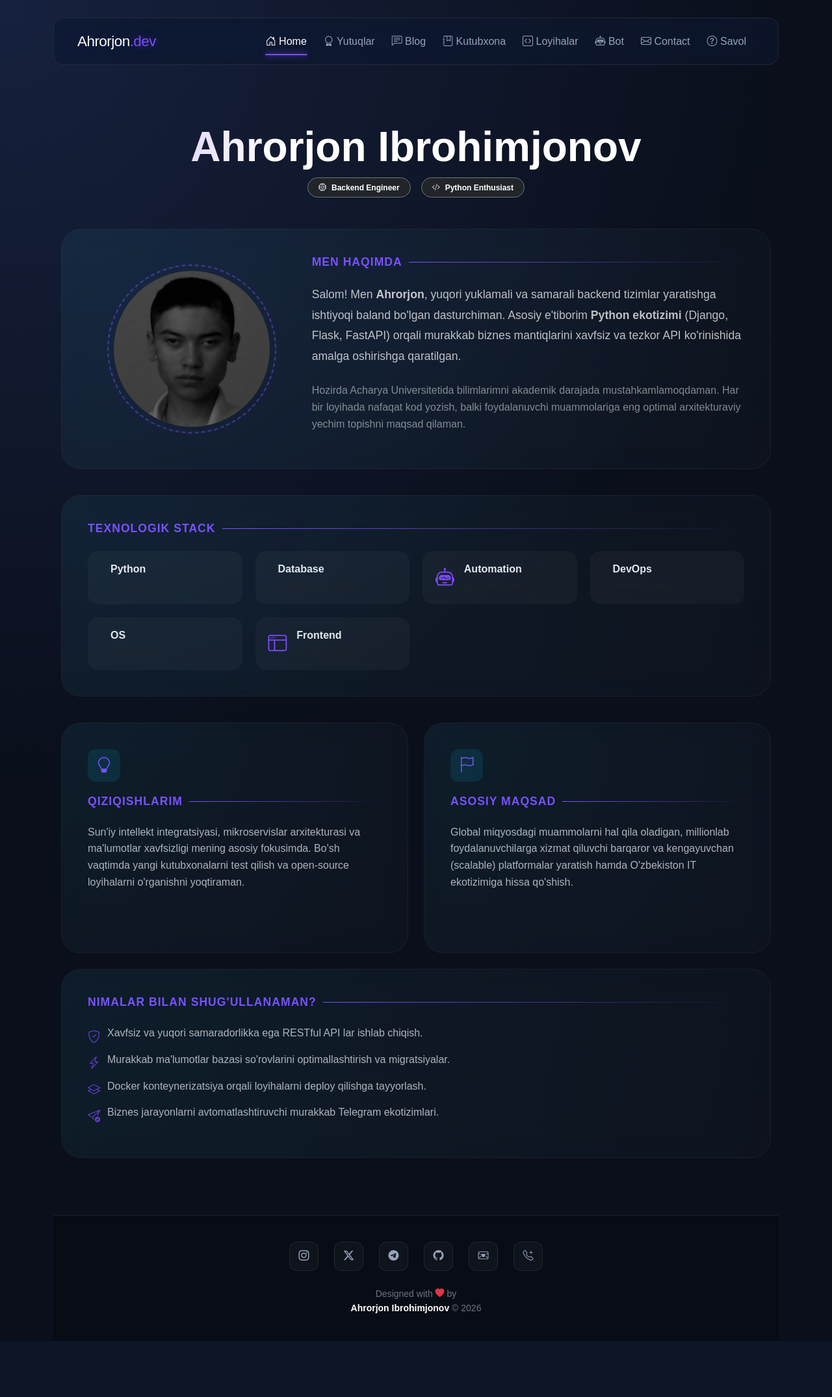
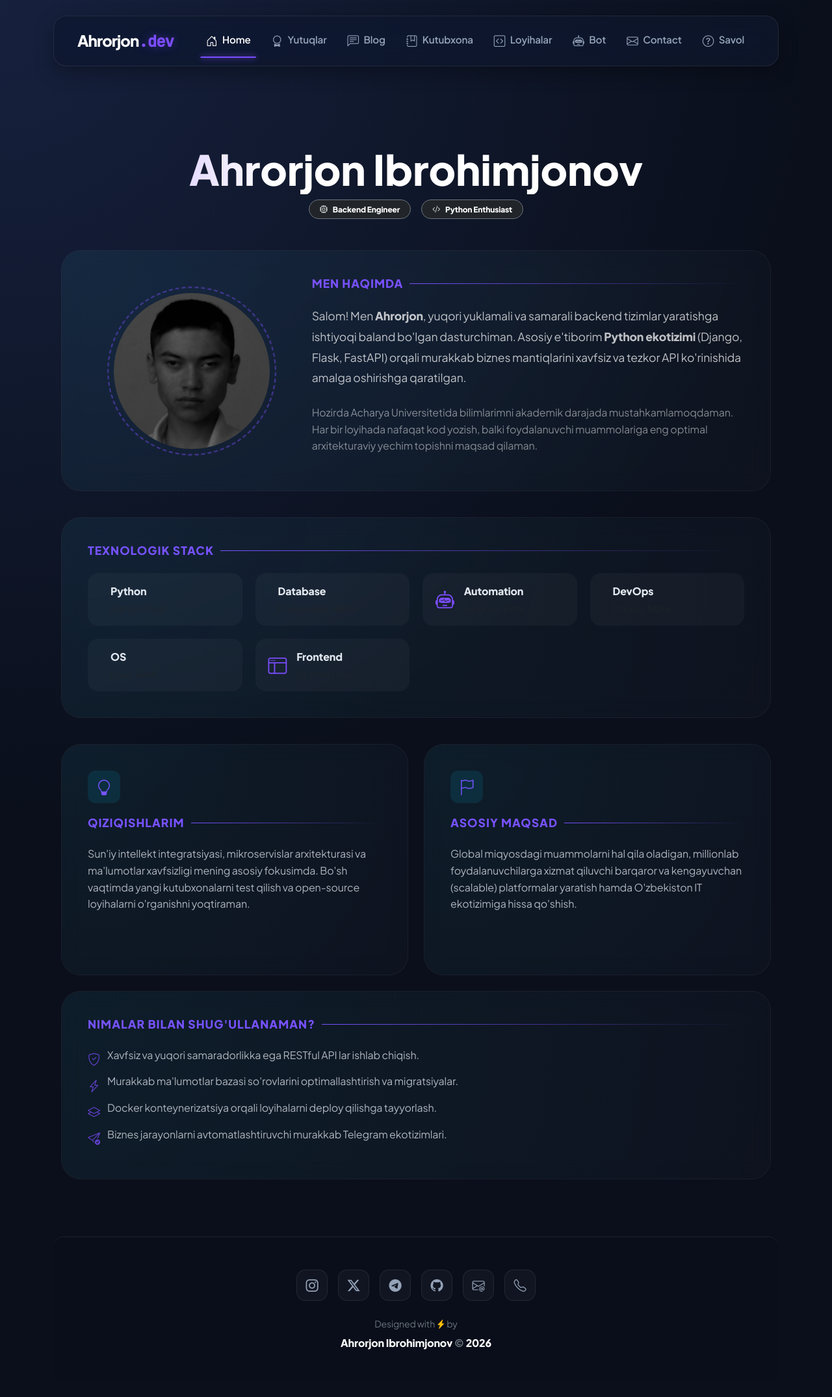
Before and after one commit to axrorback/axrorback.uz, a Django app: page / in a window 1280 px wide. Shown: the whole page at 65% size. Before the commit the page ends 2064 px from the top, so only its background shows below. Run offline with Django 5.2, Linux system fonts and the light colour scheme; data comes from the database, SQL or seed files in the repository.

Commit message:
changed base

```diff
--- a/templates/base.html
+++ b/templates/base.html
@@ -9,60 +9,75 @@
   <title>{% block title %}Ahrorjon Ibrohimjonov — Web Developer{% endblock %}</title>
 
   <meta name="description" content="Ahrorjon Ibrohimjonov - Full-stack Web Developer. Python, Django, Flask, and web technologies enthusiast.">
+
   <link rel="preconnect" href="https://fonts.googleapis.com">
   <link rel="preconnect" href="https://fonts.gstatic.com" crossorigin>
-  <link href="https://fonts.googleapis.com/css2?family=Plus+Jakarta+Sans:wght@300;400;600;800&display=swap" rel="stylesheet">
+  <link href="https://fonts.googleapis.com/css2?family=Plus+Jakarta+Sans:wght@300;400;600;800&family=JetBrains+Mono:wght@400;500&display=swap" rel="stylesheet">
+
   <link href="https://cdn.jsdelivr.net/npm/bootstrap@5.3.0/dist/css/bootstrap.min.css" rel="stylesheet">
   <link href="https://cdn.jsdelivr.net/npm/bootstrap-icons@1.11.1/font/bootstrap-icons.css" rel="stylesheet">
 
   <style>
     :root {
-      --accent: #7C4DFF; /* Yoroqinroq binafsha */
+      --accent: #7C4DFF;
       --accent-glow: rgba(124, 77, 255, 0.4);
       --bg-dark: #0a0f1b;
       --card-bg: rgba(255, 255, 255, 0.03);
       --border-light: rgba(255, 255, 255, 0.08);
       --text-main: #e2e8f0;
+      --font-main: 'Plus Jakarta Sans', sans-serif;
+      --font-mono: 'JetBrains Mono', monospace;
     }
 
     body {
-      font-family: 'Poppins', sans-serif;
+      font-family: var(--font-main);
       background: radial-gradient(circle at 0% 0%, #16213e 0%, #0a0f1b 50%);
       color: var(--text-main);
       min-height: 100vh;
       display: flex;
       flex-direction: column;
       line-height: 1.6;
+      letter-spacing: -0.01em;
     }
 
     /* Glassmorphism Navbar */
     .custom-navbar {
-      backdrop-filter: blur(12px) saturate(180%);
-      -webkit-backdrop-filter: blur(12px) saturate(180%);
-      background: rgba(15, 23, 42, 0.7);
+      backdrop-filter: blur(16px) saturate(180%);
+      -webkit-backdrop-filter: blur(16px) saturate(180%);
+      background: rgba(15, 23, 42, 0.75);
       border: 1px solid var(--border-light);
-      border-radius: 16px;
+      border-radius: 20px;
       margin-top: 1.5rem;
       padding: 0.8rem 1.5rem;
+      box-shadow: 0 10px 30px rgba(0,0,0,0.3);
       transition: all 0.4s cubic-bezier(0.4, 0, 0.2, 1);
     }
 
     .navbar-brand {
-      font-size: 1.4rem;
-      letter-spacing: -0.5px;
+      font-weight: 800;
+      font-size: 1.5rem;
+      letter-spacing: -1px;
     }
 
     .navbar-brand span {
       color: var(--accent);
+      font-family: var(--font-mono);
       text-shadow: 0 0 15px var(--accent-glow);
     }
 
-    /* Nav Linklari uchun effekt */
     .nav-link {
       position: relative;
-      font-weight: 500;
-      margin: 0 5px;
+      font-weight: 600;
+      font-size: 0.95rem;
+      margin: 0 8px;
       color: #94a3b8 !important;
+      transition: color 0.3s ease;
+    }
+
+    .nav-link i {
+      margin-right: 5px;
+      font-size: 1.1rem;
+      vertical-align: middle;
     }
 
     .nav-link::after {
@@ -70,7 +85,7 @@
       position: absolute;
       width: 0;
       height: 2px;
-      bottom: 0;
+      bottom: -4px;
       left: 50%;
       background: var(--accent);
       transition: all 0.3s ease;
@@ -79,57 +94,82 @@
     }
 
     .nav-link:hover::after, .nav-link.active::after {
-      width: 80%;
+      width: 100%;
     }
 
     .nav-link:hover, .nav-link.active {
       color: #fff !important;
     }
 
-    /* Footer va Ijtimoiy tarmoqlar */
+    /* Footer */
     footer {
-      background: rgba(0, 0, 0, 0.2);
-      backdrop-filter: blur(5px);
-      padding: 40px 0;
+      background: rgba(10, 15, 27, 0.9);
+      backdrop-filter: blur(10px);
+      padding: 50px 0;
       border-top: 1px solid var(--border-light);
+      margin-top: auto;
     }
 
     .social-link {
-      width: 45px;
-      height: 45px;
+      width: 48px;
+      height: 48px;
       display: flex;
       align-items: center;
       justify-content: center;
-      border-radius: 12px;
+      border-radius: 14px;
       background: var(--card-bg);
       border: 1px solid var(--border-light);
       color: #94a3b8 !important;
-      transition: all 0.3s ease;
+      transition: all 0.4s cubic-bezier(0.175, 0.885, 0.32, 1.275);
+      font-size: 1.2rem;
     }
 
     .social-link:hover {
       background: var(--accent);
       color: white !important;
-      transform: translateY(-5px);
-      box-shadow: 0 10px 20px rgba(124, 77, 255, 0.3);
+      transform: translateY(-8px) scale(1.1);
+      box-shadow: 0 15px 30px rgba(124, 77, 255, 0.4);
+      border-color: var(--accent);
     }
 
-    /* Scroll progress */
+    /* Scroll progress bar */
     #myBar {
-      height: 3px;
-      background: linear-gradient(to right, transparent, var(--accent));
-      box-shadow: 0 0 10px var(--accent);
+      position: fixed;
+      top: 0;
+      z-index: 2000;
+      height: 4px;
+      background: linear-gradient(to right, #7C4DFF, #B388FF);
+      box-shadow: 0 0 15px var(--accent);
+      width: 0%;
+      transition: width 0.1s ease-out;
     }
 
-    /* Animatsiya uchun */
-    @keyframes fadeIn {
-      from { opacity: 0; transform: translateY(10px); }
-      to { opacity: 1; transform: translateY(0); }
+    /* Main Content Animatsiya */
+    @keyframes fadeInUp {
+      from { opacity: 0; transform: translateY(30px); filter: blur(10px); }
+      to { opacity: 1; transform: translateY(0); filter: blur(0); }
     }
 
     main {
-      animation: fadeIn 0.8s ease-out;
+      animation: fadeInUp 1s cubic-bezier(0.22, 1, 0.36, 1);
+      padding-top: 2rem;
     }
+
+    /* Custom Scrollbar */
+    ::-webkit-scrollbar {
+      width: 8px;
+    }
+    ::-webkit-scrollbar-track {
+      background: var(--bg-dark);
+    }
+    ::-webkit-scrollbar-thumb {
+      background: #2d3748;
+      border-radius: 10px;
+    }
+    ::-webkit-scrollbar-thumb:hover {
+      background: var(--accent);
+    }
+
   </style>
   {% block extra_head %}{% endblock %}
 </head>
@@ -140,8 +180,8 @@
   <nav class="navbar navbar-expand-lg navbar-dark custom-navbar" id="mainNav">
     <div class="container-fluid">
       <a class="navbar-brand" href="{% url 'about' %}">Ahrorjon<span>.dev</span></a>
-      <button class="navbar-toggler border-0" type="button" data-bs-toggle="collapse" data-bs-target="#navbarNav">
-        <span class="navbar-toggler-icon"></span>
+      <button class="navbar-toggler border-0 shadow-none" type="button" data-bs-toggle="collapse" data-bs-target="#navbarNav">
+        <i class="bi bi-filter-right fs-1"></i>
       </button>
 
       <div class="collapse navbar-collapse" id="navbarNav">
@@ -163,18 +203,18 @@
     {% block content %}{% endblock %}
   </main>
 
-  <footer class="text-center">
-    <div class="mb-4 d-flex justify-content-center flex-wrap gap-4">
+  <footer class="text-center rounded-4 mb-4">
+    <div class="mb-4 d-flex justify-content-center flex-wrap gap-3">
       <a href="https://instagram.com/axrorback" target="_blank" class="social-link"><i class="bi bi-instagram"></i></a>
       <a href="https://twitter.com/axrorback" target="_blank" class="social-link"><i class="bi bi-twitter-x"></i></a>
       <a href="https://t.me/axrorback" target="_blank" class="social-link"><i class="bi bi-telegram"></i></a>
       <a href="https://github.com/axrorback" target="_blank" class="social-link"><i class="bi bi-github"></i></a>
-      <a href="mailto:axrorback@gmail.com" class="social-link"><i class="bi bi-envelope-heart"></i></a>
-      <a href="tel:+998931004005" class="social-link"><i class="bi bi-telephone-plus"></i></a>
+      <a href="mailto:axrorback@gmail.com" class="social-link"><i class="bi bi-envelope-at"></i></a>
+      <a href="tel:+998931004005" class="social-link"><i class="bi bi-telephone"></i></a>
     </div>
-    <div class="small text-secondary">
-      <p class="mb-0">Designed with <i class="bi bi-heart-fill text-danger"></i> by</p>
-      <strong class="text-white">Ahrorjon Ibrohimjonov</strong> © <span id="footerYear"></span>
+    <div class="small">
+      <p class="mb-2 text-secondary">Designed with <i class="bi bi-lightning-charge-fill text-warning"></i> by</p>
+      <h6 class="text-white fw-bold mb-0">Ahrorjon Ibrohimjonov <span class="text-secondary">©</span> <span id="footerYear"></span></h6>
     </div>
   </footer>
 </div>
@@ -183,23 +223,13 @@
 <script>
   document.getElementById('footerYear').textContent = new Date().getFullYear();
 
-  // Scroll effekti
-  window.onscroll = function() {
-    let winScroll = document.body.scrollTop || document.documentElement.scrollTop;
-    let height = document.documentElement.scrollHeight - document.documentElement.clientHeight;
-    let scrolled = (winScroll / height) * 100;
-
-    // Progress bar
+  // Silliq Scroll va Progress bar effekti
+  window.addEventListener('scroll', () => {
+    const winScroll = document.body.scrollTop || document.documentElement.scrollTop;
+    const height = document.documentElement.scrollHeight - document.documentElement.clientHeight;
+    const scrolled = (winScroll / height) * 100;
     document.getElementById("myBar").style.width = scrolled + "%";
-
-    // Navbar scroll effekti
-    const nav = document.getElementById("mainNav");
-    if (winScroll > 50) {
-      nav.classList.add("scrolled");
-    } else {
-      nav.classList.remove("scrolled");
-    }
-  };
+  });
 </script>
 {% block extra_scripts %}{% endblock %}
 </body>
```
